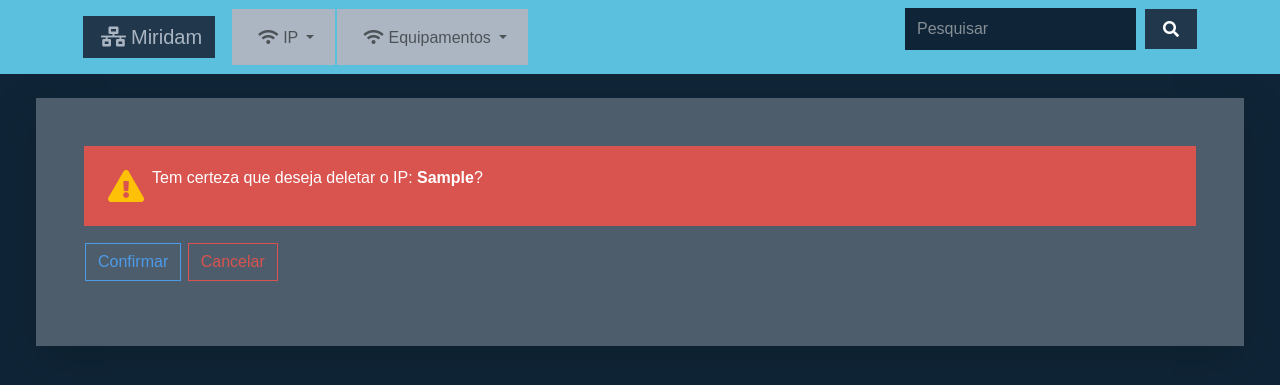
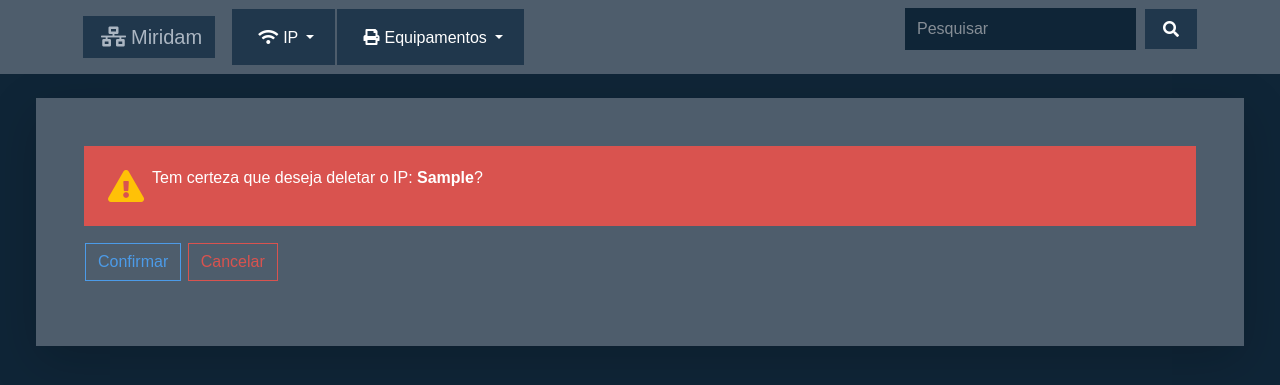
Before and after one commit to TrendingTechnology/miridam, a Django app: page /equipamentos/deletar/1 in a window 1280 px wide. Shown: the top 385 px of the page. Run offline with Django 3.2, Linux system fonts and the light colour scheme; tables that the repository leaves empty hold one stand-in row (values such as "Sample post"); some libraries are stand-ins or nearby versions; some web fonts are replaced.

Commit message:
ajusta HTML e adiciona url de listagem

```diff
--- a/templates/includes/navbar.html
+++ b/templates/includes/navbar.html
@@ -1,4 +1,4 @@
-<nav class="navbar navbar-expand-lg navbar-light bg-info">
+<nav class="navbar navbar-expand-lg navbar-light bg-secondary">
     <div class="container">
         <a class="navbar-brand btn btn-dark text-light" href="{% url 'ip:active_list' %}"><i
                 class="fas fa-network-wired"></i>Miridam</a>
@@ -8,31 +8,32 @@
         </button>
         <div class="collapse navbar-collapse" id="navbarSupportedContent">
             <ul class="navbar-nav me-auto mb-2 mb-lg-0">
-                <li class="nav-item dropdown btn btn-light">
-                    <a class="nav-link dropdown-toggle" href="#" id="navbarDropdown" role="button"
+                <li class="nav-item dropdown btn btn-dark">
+                    <a class="nav-link dropdown-toggle text-white" href="#" id="navbarDropdownIP" role="button"
                        data-bs-toggle="dropdown" aria-expanded="false">
                         <i class="fas fa-wifi"></i>IP
                     </a>
-                    <ul class="dropdown-menu" aria-labelledby="navbarDropdown">
+                    <ul class="dropdown-menu" aria-labelledby="navbarDropdownIP">
                         <li><a class="dropdown-item" href="{% url 'ip:register' %}"><i class="fas fa-angle-right"></i>Adicionar</a>
                         </li>
+                        <li><a class="dropdown-item" href="{% url 'ip:list_all' %}"><i
+                                class="fas fa-angle-right"></i>Listar Todos</a></li>
                         <li><a class="dropdown-item" href="{% url 'ip:active_list' %}"><i
                                 class="fas fa-angle-right"></i>Listar Ativos</a></li>
                         <li><a class="dropdown-item" href="{% url 'ip:disable_list' %}"><i
                                 class="fas fa-angle-right"></i>Listar Inativos</a></li>
                     </ul>
                 </li>
-                <li class="nav-item dropdown btn btn-light">
-                    <a class="nav-link dropdown-toggle" href="#" id="navbarDropdown" role="button"
-                       data-bs-toggle="dropdown" aria-expanded="false">
-                        <i class="fas fa-wifi"></i>Equipamentos
+                <li class="nav-item dropdown btn btn-dark">
+                    <a class="nav-link dropdown-toggle text-white" href="#" id="navbarDropdown" role="button"
+                       data-bs-toggle="dropdown" aria-expanded="false"><i class="fas fa-print"></i>Equipamentos
                     </a>
                     <ul class="dropdown-menu" aria-labelledby="navbarDropdown">
                         <li><a class="dropdown-item" href="{% url 'ip:equipments_create'%}"><i
                                 class="fas fa-angle-right"></i>Adicionar</a>
                         </li>
                         <li><a class="dropdown-item" href="{% url 'ip:equipments' %}"><i
-                                class="fas fa-angle-right"></i>Listar Ativos</a></li>
+                                class="fas fa-angle-right"></i>Listar Todos</a></li>
                     </ul>
                 </li>
             </ul>
```
